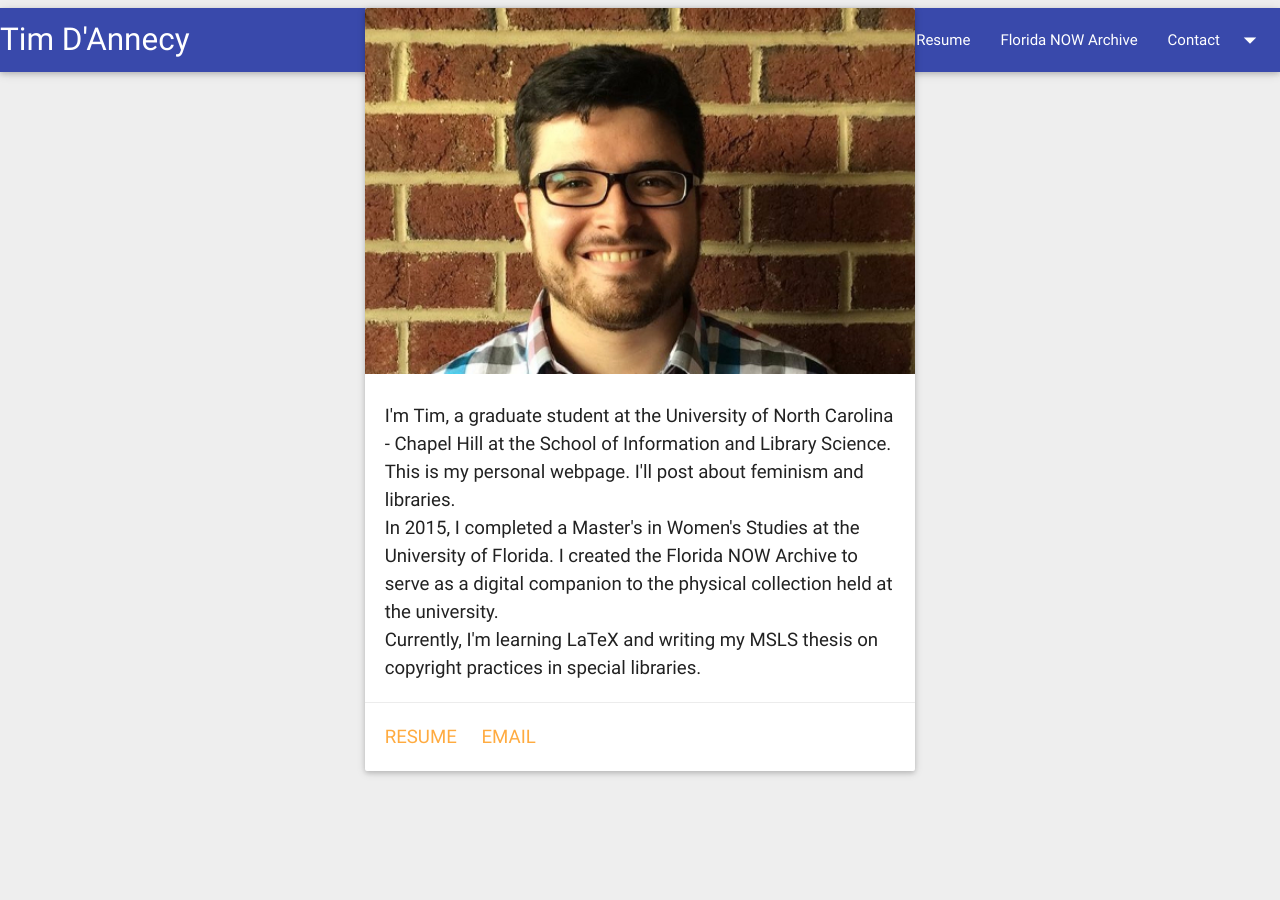
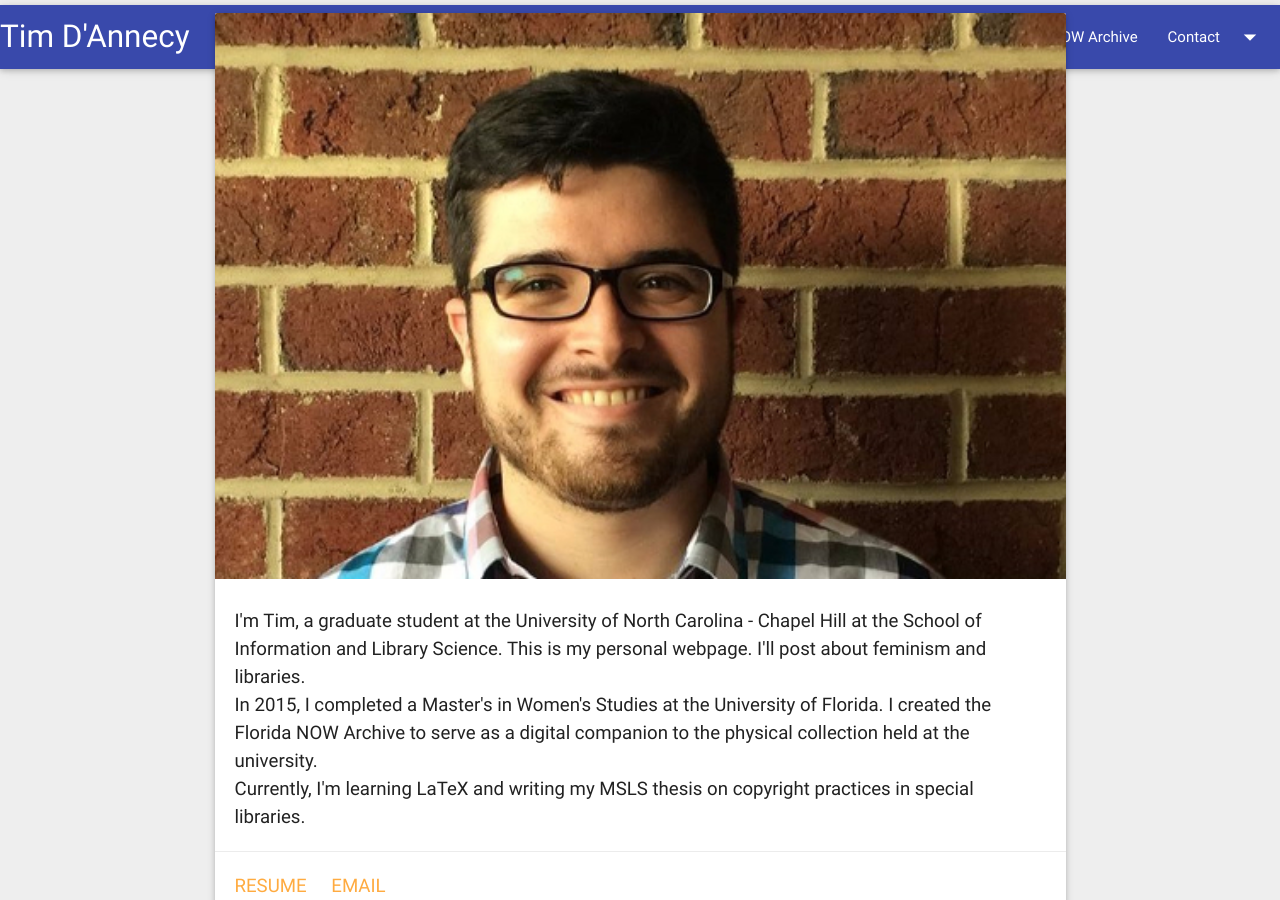
Before and after one commit to tdannecy/tdannecy.github.io, a Jekyll site: the page built from index.html, in a window 1280 px wide and 900 px high. Built offline with Jekyll 4.4.1, drawn with Linux system fonts in a browser that asks for light colours; nearby versions of some CDN libraries.

Commit message:
Anotha one

```diff
--- a/index.html
+++ b/index.html
@@ -3,8 +3,8 @@ layout: default
 title: Tim D'Annecy
 ---
 
-<div class="container">
-<!--     <div class="col s12"> -->
+<div class="row">
+    <div class="col s12">
       <div class="card medium">
         <div class="card-image">
           <img src="/images/me500.jpg">
```
